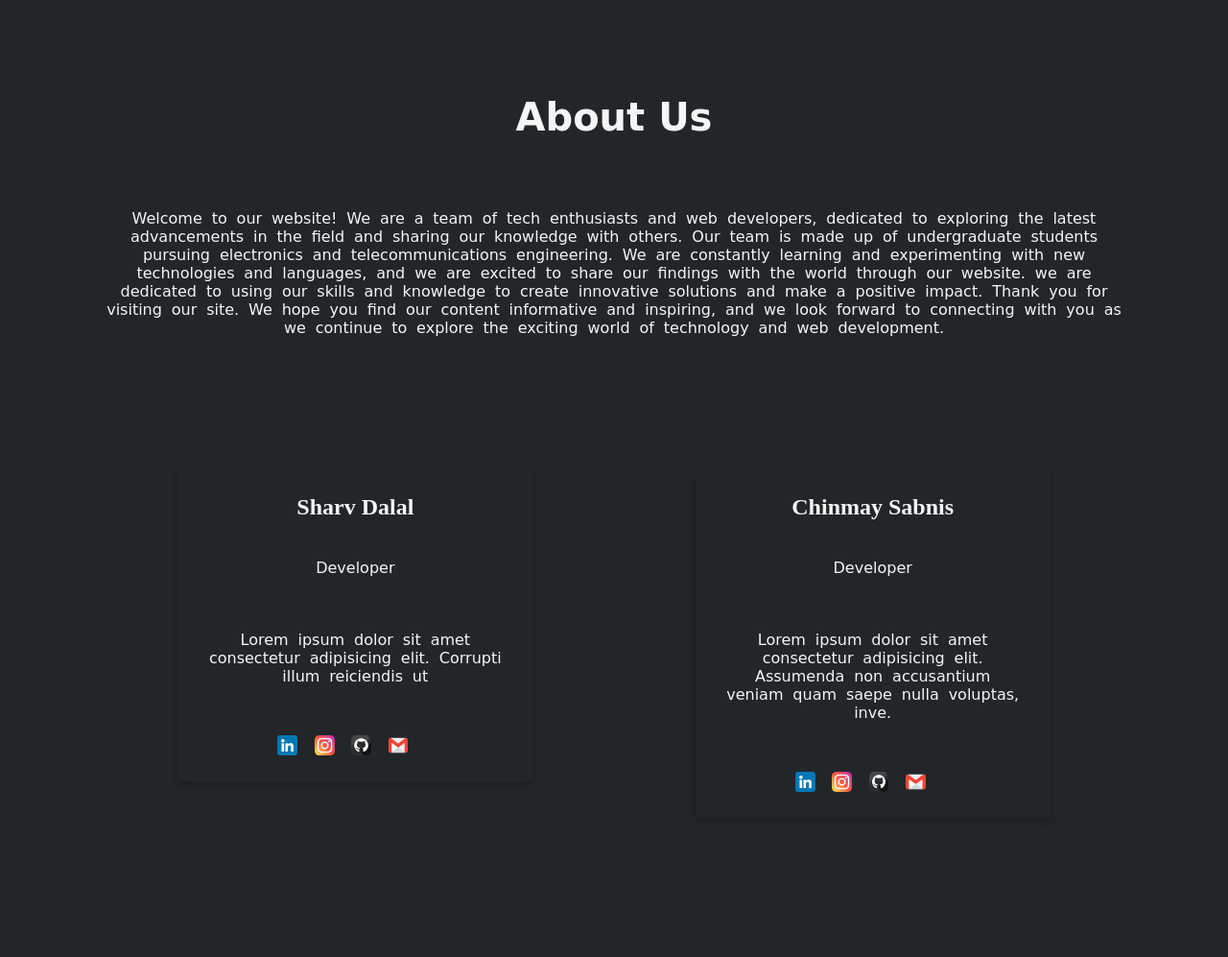
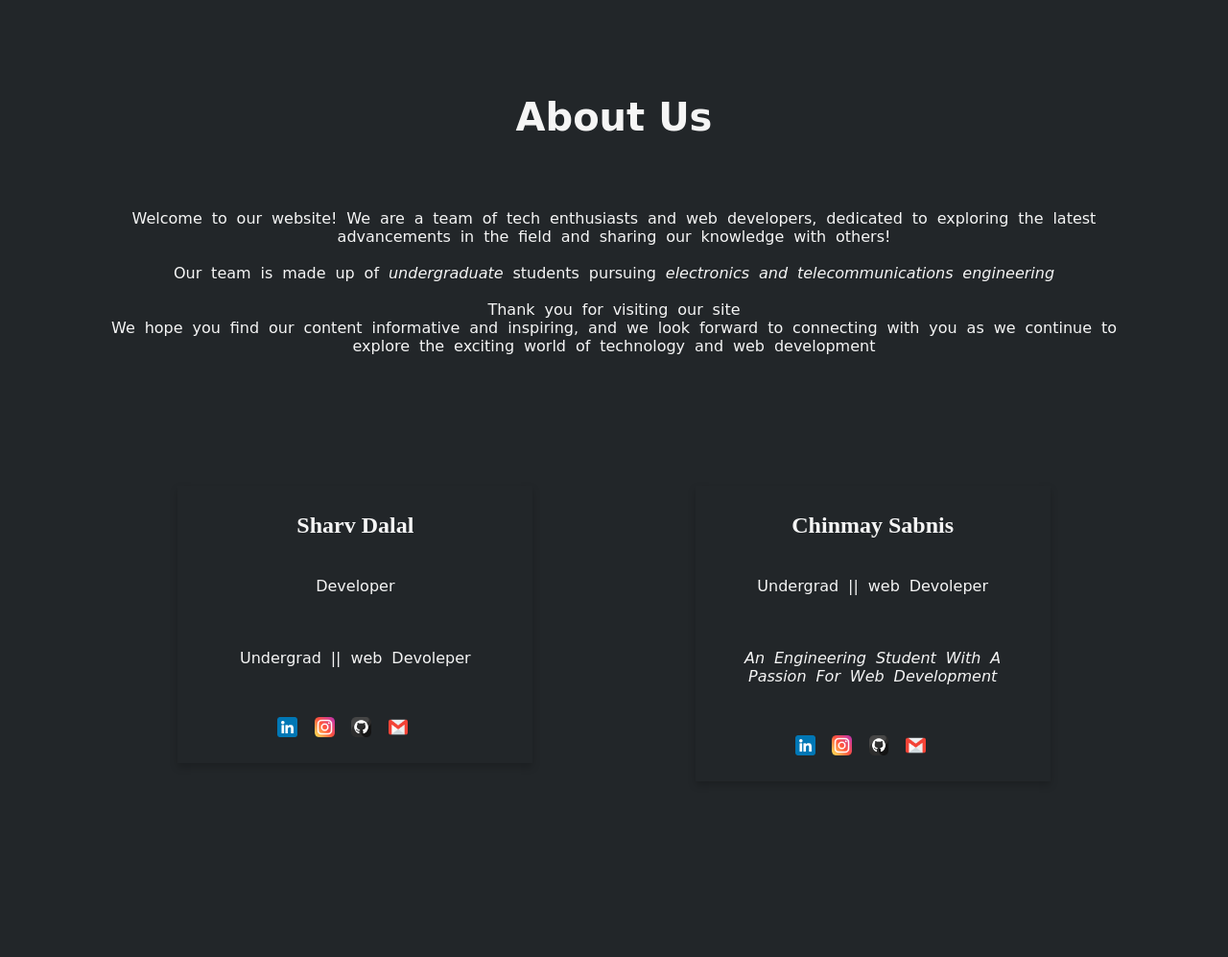
Before and after one commit to Schinmay31/Battle-mind, a Node server app: page / in a window 1280 px wide. Shown: the part 2283-3280 px from the top of the page at 96% size. After the commit the page ends 3070 px from the top, so only its background shows below. Run offline with Node 20, Linux system fonts and the light colour scheme.

Commit message:
changed about us

```diff
--- a/public/css/styles2.css
+++ b/public/css/styles2.css
@@ -461,7 +461,7 @@ padding-bottom: 1rem;
 
 }
 
-@media only screen and (min-width:400px) and (max-width: 600px){  /*for mobile phones*/
+/* @media only screen and (min-width:400px) and (max-width: 600px){  for mobile phones
 
 .picture{
 
@@ -489,4 +489,4 @@ padding-bottom: 1rem;
 }
 
 
- }
+ }   */
--- a/views/home.ejs
+++ b/views/home.ejs
@@ -101,13 +101,14 @@
         <div class="aboutUs">
             <h4>About Us</h4>
 
-            <p>Welcome to our website! We are a team of tech enthusiasts and web developers, dedicated to exploring the latest advancements in the field and sharing our knowledge with others.
+            <p >Welcome to our website! We are a team of tech enthusiasts and web developers, dedicated to exploring the latest advancements in the field and sharing our knowledge with others!
+                   <br>
+                   <br>
+                 Our team is made up of <em> undergraduate </em>students pursuing <em> electronics and telecommunications engineering </em> <br><br> <!--We are constantly learning and experimenting with new technologies
 
-                Our team is made up of undergraduate students pursuing electronics and telecommunications engineering. We are constantly learning and experimenting with new technologies and languages, and we are excited to share our findings with the world through our website.
-
-              we are dedicated to using our skills and knowledge to create innovative solutions and make a positive impact.
-
-                Thank you for visiting our site. We hope you find our content informative and inspiring, and we look forward to connecting with you as we continue to explore the exciting world of technology and web development.</p>
+              we are dedicated to using our skills and knowledge to create innovative solutions and make a positive impact <br><br>
+                 -->
+                Thank you for visiting our site  <br> We hope you find our content informative and inspiring, and we look forward to connecting with you as we continue to explore the exciting world of technology and web development</p>
 
 
             <div class="row">
@@ -117,7 +118,7 @@
                         <div class="container">
                             <h2 style="color: whitesmoke;">Sharv Dalal</h2>
                             <p class="title">Developer</p>
-                            <p>Lorem ipsum dolor sit amet consectetur adipisicing elit. Corrupti illum reiciendis ut
+                            <p>Undergrad || web Devoleper
                                 </p>
                                 <div class="all-connect">
                                     <a  style="padding-left: 5.5rem;" class="first" href="https://www.linkedin.com/in/sharv-dalal-26367a236/" target="_blank" id="one-connect" ><img id="connect" src="public/images/linkedin.png" alt=""></a>
@@ -137,9 +138,8 @@
 
                         <div class="container">
                             <h2 style="color: whitesmoke;">Chinmay Sabnis</h2>
-                            <p class="title">Developer</p>
-                            <p>Lorem ipsum dolor sit amet consectetur adipisicing elit. Assumenda non accusantium veniam
-                                quam saepe nulla voluptas, inve.</p>
+                            <p class="title">Undergrad || web Devoleper</p>
+                            <p> <em> An Engineering Student With A Passion For Web Development </em></p>
                              <div class="all-connect">
                             <a  style="padding-left: 5.5rem;" class="first" href="https://www.linkedin.com/in/chinmay-sabnis-3ab528204/" target="_blank" id="one-connect" ><img id="connect" src="public/images/linkedin.png" alt=""></a>
                             <a href="https://www.instagram.com/chinmay.00/" target="_blank" id="one-connect"><img id="connect" src="public/images/instagram.png" alt=""></a>
```
